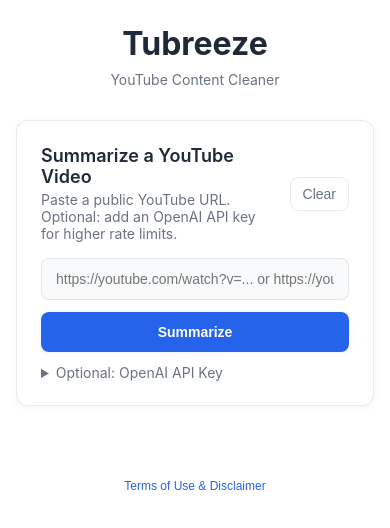
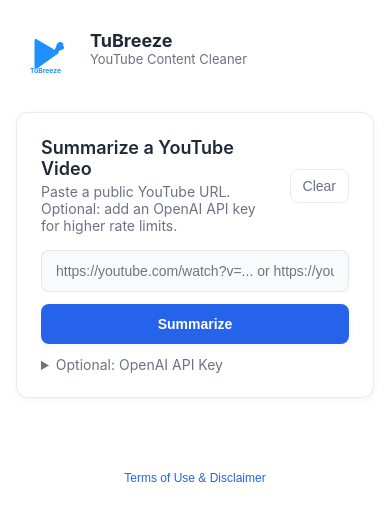
Before and after one commit to kevinmilly/yt_breeze, an Angular app in the folder frontend/: page / in a window 390 px wide. Shown: the top 528 px of the page. Built offline with nearby package versions, Linux system fonts and the light colour scheme.

Commit message:
feat: add TuBreeze logo, favicon and responsive header

```diff
--- a/frontend/src/app/summarize/summarize.css
+++ b/frontend/src/app/summarize/summarize.css
@@ -16,8 +16,7 @@
 }
 
 .header-section{
-  text-align:center;
-  margin-bottom:32px;
+  margin-bottom:28px;
 }
 
 .title{
@@ -25,6 +24,19 @@
   font-weight:700;
   margin:0 0 8px;
   color:var(--text);
+}
+
+/* Brand row (logo left of title) */
+.brand-row{display:flex;align-items:center;gap:14px;max-width:1100px;margin:0 auto;padding:6px 0}
+.brand-logo{width:64px;height:64px;flex:0 0 64px}
+.brand-text{display:flex;flex-direction:column}
+.brand-text .title{font-size:22px;margin:0}
+.brand-text .subtitle{margin:0;color:var(--text-muted);font-size:13px}
+
+@media (max-width:720px){
+  .brand-row{align-items:flex-start;gap:10px}
+  .brand-logo{width:48px;height:48px}
+  .brand-text .title{font-size:18px}
 }
 
 .subtitle{
--- a/frontend/src/app/summarize/summarize.html
+++ b/frontend/src/app/summarize/summarize.html
@@ -1,8 +1,13 @@
 <div class="container">
-  <div class="header-section">
-    <h1 class="title">Tubreeze</h1>
-    <p class="subtitle">YouTube Content Cleaner</p>
-  </div>
+  <header class="header-section">
+    <div class="brand-row">
+      <img class="brand-logo" src="assets/tubreeze-logo.svg" alt="TuBreeze logo" />
+      <div class="brand-text">
+        <h1 class="title">TuBreeze</h1>
+        <p class="subtitle">YouTube Content Cleaner</p>
+      </div>
+    </div>
+  </header>
 
   <!-- VIDEO THUMBNAIL + TITLE (shown when result is loaded) -->
   <div class="video-header" *ngIf="result()?.metadata">
--- a/frontend/src/index.html
+++ b/frontend/src/index.html
@@ -9,6 +9,8 @@
 
   <!-- Global styles -->
   <link rel="stylesheet" href="styles.css">
+  <!-- Favicons -->
+  <link rel="icon" href="assets/favicon.svg" type="image/svg+xml">
 </head>
 
 <body>
```
Also changed, not shown: frontend/src/assets/favicon.svg (added), frontend/src/assets/tubreeze-logo.svg (added).
